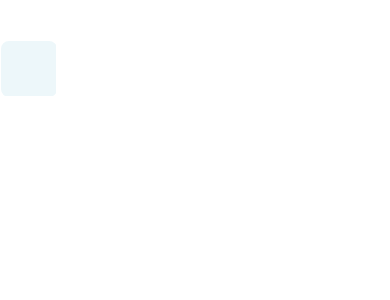
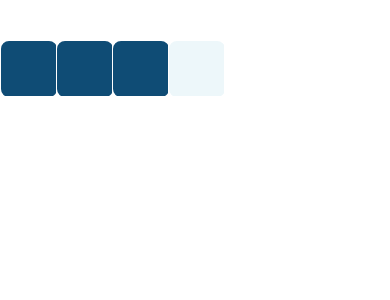
Before and after one commit to kasselTrankos/ats-components, a React Native app: screen / in a window 390 px wide. Shown: the top 300 px of the page. Built offline with nearby package versions, Linux system fonts and the light colour scheme.

Commit message:
feat: - clear component - use datetime data

```diff
--- a/App.js
+++ b/App.js
@@ -11,7 +11,7 @@ const App = props =>{
     top = 40,
     left = 0,
     height = 150,
-    days = 210,
+    days = 40,
     startDate = new Date(),
     width = '100%',
     activeColor = '#2988B1',
@@ -20,7 +20,7 @@ const App = props =>{
     vibrationDuration= 100,
     passedDay ='#0f4c75',
     currentDay ='#edf7fa',
-    onDates= (e) => {}
+    onDates = (e) => {console.log(e, 'app')}
   } = props;
   return <View style={{
     flex: 1,
--- a/src/Calendar.js
+++ b/src/Calendar.js
@@ -3,46 +3,31 @@
 import React, { useState, useRef } from 'react';
   import { View, Dimensions, PanResponder, ScrollView, Vibration } from 'react-native';
 import Day from './Day';
-
-const min = orign => current => Math.min(orign, current);
-const max = orign => current => Math.max(orign, current);
-
+import datetime from './date';
+import {getMonday, getDate, getMonth, setMidnight, min, max} from './utils'
 
 const findCell = (rows, radius) => (x, y)=> {
   const right = Math.floor(x / radius);
   const bottom = Math.floor(y / radius);
   return right + rows * bottom;;
 };
-const lt = (dateA = new Date()) => dateB => +dateA > +dateB;
-const getDay = date => daysInMonth => {
-  const currentDay = date.getDate();
-  const currentMonth = date.getMonth();
-
-  let month = currentMonth;
-  let day = currentDay - 1;
-  const isPassedDate = lt();
+const getDay = date => {
+  const D = new datetime(date);
+  const today = new datetime(new Date());
+  const monday = D.concat(D.map(getMonday));
   return value => {
-    day++;
-
-    if(day===daysInMonth[month]) {
-      month ++;
-      day = 1;
-    }
-    const current = new Date(date.getFullYear(), month, day);
+    const dayAdd = datetime.from(new Date(value * 24 * 60 * 60 * 1000));
+    const currentDay = monday.concat(dayAdd);
+    const isToday = currentDay.map(setMidnight).equals(today.map(setMidnight));
     return {
-      month: month,
-      day,
-      isToday: currentMonth === month && day === currentDay,
-      isPassed: isPassedDate(current)
+      month: currentDay.map(getMonth).value,
+      day: currentDay.map(getDate).value,
+      date: currentDay.value,
+      isToday,
+      isPassed: !isToday && currentDay.map(setMidnight).lte(today.map(setMidnight))
     };
   }
 }
-
-const getDaysMonth = () => {
-  const daysInMonth = (month, year) => new Date(year, month, 0).getDate();
-  return Array.from({length: 12}).map((el, index) => daysInMonth(index+1, new Date().getFullYear()))
-};
-
 
 const Calendar = props => {
   const {
@@ -59,7 +44,6 @@ const Calendar = props => {
     calHeight = 300,
 
   } = props;
-  const getDate = getDay(startDate)(getDaysMonth())
   const view = useRef();
   const [cellStart, setCellStart] = useState(0);
   const [height, setHeight] = useState(300);
@@ -68,18 +52,18 @@ const Calendar = props => {
   const [dragging, setDragging] = useState(true);
   const {width} = Dimensions.get('window');
   const radius = Math.round((width) / rows);
-  const getEnd = min(cellStart);
-  const getStart = max(cellStart);
+  const getEnd = max(cellStart);
+  const getStart = min(cellStart);
   const [days, setDays] = useState( Array(amount).fill().map((v, index) => {
-    const {day, isToday, isPassed} = getDate(index);
+    const {day, isToday, isPassed, date} = getDay(startDate)(index);
     return {
       selected: false,
       key: index,
-      day, isPassed, isToday
+      day, isPassed, isToday, date
     };
   }));
   const onDatesSelected = () => {
-    const selected = days.filter(({selected}) => selected);
+    const selected = days.filter(({selected}) => selected).map(x=> x.date);
     onDates([...selected]);
   };
   const onPress = key => {
@@ -87,9 +71,9 @@ const Calendar = props => {
     setDays([...days]);
     onDatesSelected();
   }
-  const activateDays = (start, end) => days.map(({selected, key, day, isPassed, isToday}) => ({
+  const activateDays = (start, end) => days.map(({selected, key, day, isPassed, isToday, date}) => ({
     selected: key >=start && key<=end,
-    key, day, isPassed, isToday
+    key, day, isPassed, isToday, date
   }))
   const onPresent = evt => view.current.measure((x, y, width, height, pageX, pageY) =>{
     setTop(pageY);
@@ -121,6 +105,7 @@ const Calendar = props => {
     },
     onPanResponderRelease: () => {
       setDragging(true);
+      console.log('0 ahora')
       onDatesSelected();
     },
     onPanResponderTerminationRequest: () => true,
@@ -144,7 +129,7 @@ const Calendar = props => {
     ref={view}
     onLayout={onPresent}
     {...panResponde.panHandlers}>
-    {days.map(({selected, key, day, isToday, isPassed}, index)=> <Day
+    {days.map(({selected, key, day, isToday, isPassed, date}, index)=> <Day
       onLongPress={handleMultiple}
       onPress={onPress}
       selected={selected}
--- a/src/date.js
+++ b/src/date.js
@@ -1,15 +1,49 @@
-function datetime(d){
-  this._date = d;
+function datetime(d) {
+  this.value = d
 }
 
-// map :: Functor f => f a ~> f -> (a -> b) -> f b
-datetime.prototype.map = function(f) {
-  return new datetime(f(this._date));
+// equals :: Setoid a => a -> a -> Boolean
+datetime.prototype.equals = function(that) {
+  return this.value.getTime() === that.value.getTime();
+};
+//lte :: Ord a => a ~> a -> Boolean
+datetime.prototype.lte = function (that) {
+  return this.value.getTime() < that.value.getTime();
+};
+//map:: Functor f => f a ~> (a->b) -> b
+datetime.prototype.map = function (f) {
+  return datetime.of(f(this.value));
+};
+
+// Apply :: f => f a ~> f (a -> b) -> f b
+datetime.prototype.ap = function(b) {
+  return datetime.of(b.map(this.value));
 }
 
-// concat :: semigroup => f ~> a -> a -> a
+// Semigroup :: a ~> a -> a
 datetime.prototype.concat = function(b) {
-  return new datetime(new Date(this._date.getTime() + b.getTime());
+  return datetime.of(new Date(this.value.getTime() + b.value.getTime()));
+}
+
+// chain :: Chain m =>  m a ~> ( a -> m b) -> m b
+datetime.prototype.chain = function(f) {
+  return datetime.of(this.map(f)).value;
+}
+//of :: Aplicative f => f a ~> f -> a -> a
+datetime.of = function (d) {
+  return new datetime(d);
+};
+
+// from :: f => f a ~> a -> a
+datetime.from = function(d) {
+  const value = d instanceof Date ? new Date(d.getTime())
+    : d instanceof datetime ? new Date(d.value.getTime()) :  new Date(d);
+  return datetime.of(new Date(new Date(value).getTime()));
+};
+
+// empty :: Monoid m => () -> m
+datetime.prototype.empty = function () {
+  return datetime.of(new Date(0));
 }
 
 module.exports = datetime;
--- /dev/null
+++ b/src/utils.js
@@ -0,0 +1,25 @@
+import { NativeModules } from "react-native";
+
+const curryN = (n, f) => {
+  return function curried (...args) {
+    return args.length >= n ? f(...args) : (...rest) => curried(...args, ...rest)
+  }
+}
+const curry = (f) => curryN(f.length, f);
+const compose = (...fns) => x => fns.reduceRight((v, f)=> f(v), x);
+const setMinutes = curry((minutes, date) => new Date(date.setMinutes(minutes)))
+const setUTCHours = curry((hour, date) => new Date(date.setUTCHours(hour)));
+const setUTCSeconds = curry((hour, date) => new Date(date.setUTCSeconds(hour)));
+const setUTCMilliseconds = curry((hour, date) => new Date(date.setUTCMilliseconds(hour)));
+const setMidnight = compose(setUTCMilliseconds(0), setUTCSeconds(0), setMinutes(0), setUTCHours(0));
+const toDate = x => new Date(x);
+const getDate = xs => xs.getDate();
+const getMonth = xs => xs.getMonth();
+const daysFromMonday = date => date.getDay() + (date.getDay() ===0 ? 6 : -1);
+const subtract = value => value * -1;
+const milliSeconds = value => value * 24 * 60 * 60 * 1000;
+const getMonday = date => compose(toDate, milliSeconds, subtract, daysFromMonday)(date);
+const min = curry((orign, current) => Math.min(orign, current));
+const max = curry((orign, current) => Math.max(orign, current));
+
+module.exports = {getMonday, getDate, getMonth, setMidnight, min, max};
```
